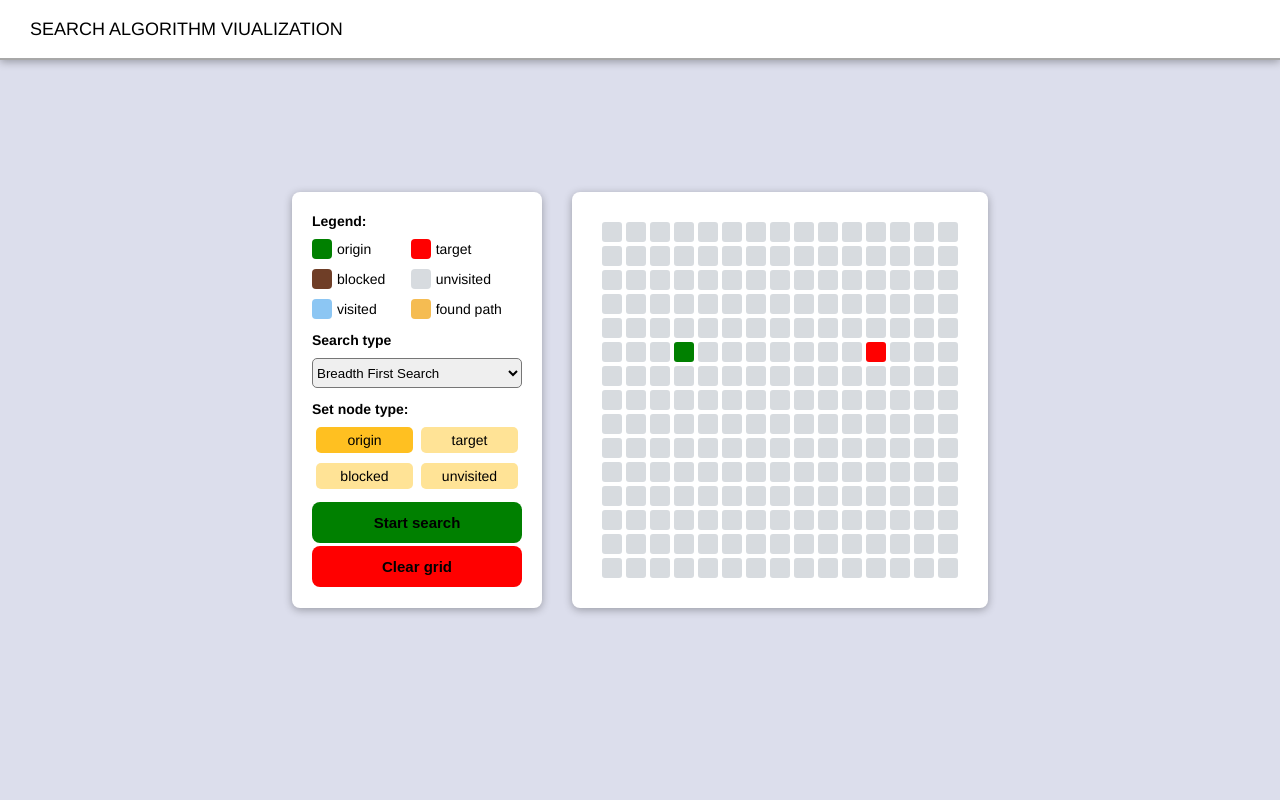
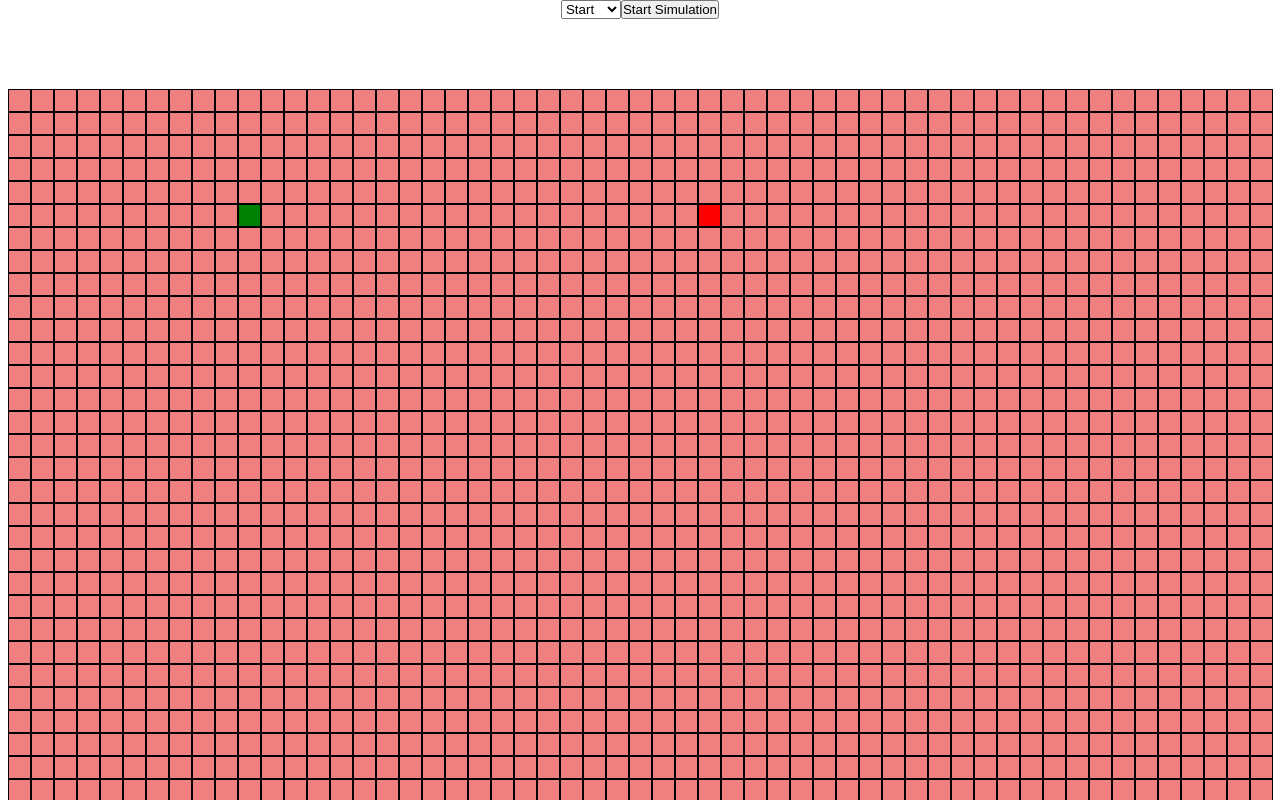
Before and after one commit to SamAndao/BFS-Visualization, a React (Create React App) app: page / in a window 1280 px wide. Built offline with nearby package versions, Linux system fonts and the light colour scheme.

Commit message:
commit recent changes

```diff
--- a/src/App.tsx
+++ b/src/App.tsx
@@ -1,423 +1,176 @@
 import { useEffect, useState } from "react";
+import { Interface } from "readline";
 
 function App() {
-  const [matrix, setMatrix] = useState<number[][]>([]);
-  // eslint-disable-next-line
-  const [matrixWidth, setMatrixWidth] = useState<number>(15);
-  // eslint-disable-next-line
-  const [matrixLength, setMatrixLength] = useState<number>(15);
-  const [selectedNodeType, setSelectedNodeType] = useState<number>(1);
-  const [searchType, setSearchType] = useState<number>(0);
-  const [rendered, setRendered] = useState<boolean>(false);
+  const [grid, setGrid] = useState<Array<Number>>([]);
 
-  const [startNode, setStartNode] = useState<number[]>([5, 3]);
-  const [endNode, setEndNode] = useState<number[]>([5, 11]);
-  const [wallNodes, setWallNodes] = useState<Set<string>>(new Set());
+  const [startNode, setStartNode] = useState<Array<Number>>([10 , 5]);
+  const [targetNode, setTargetNode] = useState<Array<Number>>([30, 5]);
 
-  const [isRunning, setIsRunning] = useState<boolean>(false);
+  const [type, setType] = useState<String>("start");
 
-  const gridItemColorClass = (gridItemNumberState: number) => {
-    switch (gridItemNumberState) {
-      case 0:
-        return "grid-open";
-      case 1:
-        return "grid-start";
-      case 2:
-        return "grid-end";
-      case 3:
-        return "grid-blocked";
-      case 4:
-        return "grid-travelled";
-      case 5:
-        return "grid-end-reached";
-      case 6:
-        return "grid-end-reached";
+  const documentHeight = document.documentElement.clientHeight;
+  const documentWidth = document.documentElement.clientWidth;
+  const boxRows = Math.floor(documentHeight / 23) - 3;
+  const boxColumns = Math.floor(documentWidth / 23);
+
+  function indexToCoords (indexNum: Number) {
+    const yCoord = Math.floor(Number(indexNum) / boxColumns);
+    const xCoord = Number(indexNum) - (yCoord * boxColumns);
+    return [xCoord, yCoord];
+
   }
-  };
 
-  const indexToMatrixValue = (indexNumber: number, length: number) => {
-    const resultArr: number[] = [];
-    resultArr[0] = Math.floor(indexNumber / length);
-    const widthNodes = length * resultArr[0];
-    resultArr[1] = indexNumber - widthNodes;
-    return resultArr;
-  };
+  function coordsToIndex (coords: Number[]) {
+    const [xCoord, yCoord] = coords;
+    return (Number(yCoord) * Number(boxColumns)) + Number(xCoord);
+  }
 
-  const addRemoveWallNode = (x: number, y: number) => {
-    const node = `${x} ${y}`;
-    const newSet = wallNodes;
-    if (newSet.has(node)) {
-      newSet.delete(node);
-    } else {
-      newSet.add(node);
+
+  function getCellClass( cellNum: Number) {
+    return cellNum === 1 ? "gridCell" : cellNum === 2 ? "gridWall" : cellNum === 3 ? "gridStart" : cellNum === 4 ? "gridTarget" : cellNum === 5 ? "gridTravelled" : "gridBack";
   }
-    setWallNodes(newSet);
-  };
 
-  const hasBeenSearched = () => {
-    for (let arr of matrix) {
-      for (let item of arr) {
-        if (item === 4) return true;
+  function handleSelectionChange(value:String) {
+    setType(value);
   }
+
+  function handleBoxClick( itemIndex: Number) {
+    setGrid((prevState) => {
+      const prevGrid = prevState.slice();
+      const changeNum:Number = type === "wall" ? 2 : type === "start" ? 3 : type === "target" ? 4 : 1;
+
+      if (changeNum === 3) {
+        prevGrid[Number(coordsToIndex(startNode))] = 1;
+        setStartNode(indexToCoords(itemIndex));
+      } else if (changeNum === 4) {
+        prevGrid[Number(coordsToIndex(targetNode))] = 1;
+        setTargetNode(indexToCoords(itemIndex));
       }
-    return false;
-  };
 
-  const handleGridItemClick = (index: number) => {
-    // b is x, a is y
-    const [a, b] = indexToMatrixValue(index, matrixLength);
-    const newMatrix = hasBeenSearched() ? createMatrix() : matrix.slice();
-    if (selectedNodeType === 1) {
-      const indexOfFoudNode = newMatrix.flat().indexOf(1);
-      if (indexOfFoudNode !== -1) {
-        const [aFound, bFound] = indexToMatrixValue(
-          indexOfFoudNode,
-          matrixLength
-        );
-        if (!(aFound === a && bFound === b)) {
-          newMatrix[aFound][bFound] = 0;
+      prevGrid[Number(itemIndex)] = changeNum === prevGrid[Number(itemIndex)] ? 1 : changeNum;
+      return prevGrid;
+    })
   }
-      }
-    }
-    if (selectedNodeType === 2) {
-      const indexOfFoudNode = newMatrix.flat().indexOf(2);
-      if (indexOfFoudNode !== -1) {
-        const [aFound, bFound] = indexToMatrixValue(
-          indexOfFoudNode,
-          matrixLength
-        );
-        if (!(aFound === a && bFound === b)) {
-          newMatrix[aFound][bFound] = 0;
-        }
-      }
-    }
-    if (newMatrix[a][b] === selectedNodeType) {
-      newMatrix[a][b] = 0;
-      if (selectedNodeType === 1) setStartNode([]);
-      if (selectedNodeType === 2) setEndNode([]);
-      if (selectedNodeType === 3) {
-        addRemoveWallNode(b, a);
-      }
-    } else {
-      newMatrix[a][b] = selectedNodeType;
-      if (startNode[0] === a && startNode[1] === b) {
-        setStartNode([]);
-      }
-      if (endNode[0] === a && endNode[1] === b) {
-        setEndNode([]);
-      }
-      if (selectedNodeType === 1) setStartNode([a, b]);
-      if (selectedNodeType === 2) setEndNode([a, b]);
-      if (selectedNodeType === 3) {
-        addRemoveWallNode(b, a);
-      }
-    }
-    setMatrix(newMatrix);
-  };
 
-  class Node {
-    x: number;
-    y: number;
-    prev: Node | null;
-    constructor(x: number, y: number, prev: Node | null) {
-      this.x = x;
-      this.y = y;
-      this.prev = prev;
+  class GridNode {
+    index: Number;
+    prevNode: GridNode | null;
+    constructor(index: Number, prevNode?: GridNode) {
+      this.index = index;
+      this.prevNode = prevNode ?? null;
     }
   }
 
-  const handleBacktracking = async (node: Node) => {
-    let curr = node;
+  async function startSimulation() {
 
-    await new Promise((resolve) => setTimeout(resolve, 200)); // Delay
+    const targetIndex = coordsToIndex(targetNode);
 
-    while (curr.prev !== null) {
-      if (curr.prev.prev === null) break;
+    const travelledSet = new Set();
+    const operationStack:GridNode[] = [];
 
-      const { x, y } = curr.prev;
-      // set color;
+    operationStack.push(new GridNode(coordsToIndex(startNode)));
 
-      setMatrix((prevMatrix) => {
-        const newMatrix = [...prevMatrix];
-        newMatrix[y][x] = 6;
-        return newMatrix;
-      });
-      await new Promise((resolve) => setTimeout(resolve, 80)); // Delay
-      curr = curr.prev;
+    let targetNodeReached = false;
+
+
+
+    while (!targetNodeReached && operationStack.length > 0) {
+      let currNode = operationStack.shift();
+
+      if (currNode && currNode.index != targetIndex) {
+        const indexNumber = Number(currNode.index);
+        setGrid((prevState) => {
+          const prevGrid = prevState.slice();
+          prevGrid[indexNumber] = prevGrid[indexNumber] != 2 && prevGrid[indexNumber] != 3 ? 5 : prevGrid[indexNumber];
+          return prevGrid;
+        })
+
+        const sideCells: Number[] = [indexNumber - boxColumns, indexNumber + 1, indexNumber + boxColumns, indexNumber - 1];
+        for (let i = 0; i < 4; i++ ) {
+          if(!travelledSet.has(sideCells[i]) && Number(sideCells[i]) < grid.length && Number(sideCells[i]) >= 0 && grid[Number(sideCells[i])] != 2) {
+            if (i === 1) {
+              if (Number(sideCells[i]) % boxColumns != 0) {
+                travelledSet.add(sideCells[i]);
+                operationStack.push(new GridNode(sideCells[i], currNode));
               }
-  };
+            } else if (i ===3) {
+              if (Number(sideCells[i]) % boxColumns != boxColumns - 1) {
+                travelledSet.add(sideCells[i]);
+                operationStack.push(new GridNode(sideCells[i], currNode));
+              }
+            } else {
+              travelledSet.add(sideCells[i]);
+              operationStack.push(new GridNode(sideCells[i], currNode));
+            }
 
-  const startSearchNode = async () => {
-    if (startNode.length === 0 || endNode.length === 0 || isRunning === true)
-      return;
+          }
+        }
+      await new Promise((resolve) => setTimeout(resolve, .1));
+      } else {
+        targetNodeReached = true;
+        console.log('true')
 
-    setMatrix(createMatrix());
-    setIsRunning(true);
-
-    const nodeArray: Node[] = [new Node(startNode[1], startNode[0], null)];
-    const isVisited: Set<string> = new Set();
-
-    isVisited.add(`${startNode[1]} ${startNode[0]}`);
-
-    let isTargetNodeFound: boolean = false;
-
-    const checkNodeTravelldedBlockedOOB = (node: Node) => {
-      const a = node.y;
-      const b = node.x;
-      if (a < 0 || b < 0 || a === matrixWidth || b === matrixLength)
-        return false;
-      if (isVisited.has(`${b} ${a}`)) return false;
-      //needs more work
-      if (matrix[a][b] === 3) return false;
-      if (matrix[a][b] === 2) {
-        isTargetNodeFound = true;
-      }
-      return true;
-    };
-
-    await new Promise((resolve) => setTimeout(resolve, 400)); // Delay
-
-    const BFSOperation = async () => {
-      while (nodeArray.length > 0 && !isTargetNodeFound) {
-        const currNode = nodeArray.shift();
         if (currNode) {
-          const { x, y } = currNode;
-
-          const nodeSides: Node[] = [
-            new Node(x, y - 1, currNode),
-            new Node(x + 1, y, currNode),
-            new Node(x, y + 1, currNode),
-            new Node(x - 1, y, currNode),
-          ];
-          for (const node of nodeSides) {
-            if (checkNodeTravelldedBlockedOOB(node) && !isTargetNodeFound) {
-              isVisited.add(`${node.x} ${node.y}`);
-              nodeArray.push(node);
-              setMatrix((prevMatrix) => {
-                const newMatrix = [...prevMatrix];
-                newMatrix[node.y][node.x] = 4;
-                return newMatrix;
-              });
-              await new Promise((resolve) => setTimeout(resolve, 25)); // Delay
-            }
-            if (node.x === endNode[1] && node.y === endNode[0]) {
-              await handleBacktracking(node);
+          while (currNode.prevNode != null) {
+            console.log('hi')
+            setGrid((prevState) => {
+              const prevGrid = prevState.slice();
+              prevGrid[Number(currNode?.index)] = prevGrid[Number(currNode?.index)] != 4 && prevGrid[Number(currNode?.index)] != 3 ? 6 : prevGrid[Number(currNode?.index)];
+              return prevGrid;
+            })
+            await new Promise((resolve) => setTimeout(resolve, 10));
+            currNode = currNode?.prevNode
           }
         }
       }
     }
-      setIsRunning(false);
-    };
 
-    const DFSOperation = async () => {
-      while (nodeArray.length > 0 && !isTargetNodeFound) {
-        const currNode = nodeArray.shift();
-        if (currNode) {
-          const { x, y } = currNode;
+  }
 
-          const nodeSides: Node[] = [
-            new Node(x, y - 1, currNode),
-            new Node(x + 1, y, currNode),
-            new Node(x, y + 1, currNode),
-            new Node(x - 1, y, currNode),
-          ];
-          for (const node of nodeSides) {
-            if (checkNodeTravelldedBlockedOOB(node) && !isTargetNodeFound) {
-              isVisited.add(`${node.x} ${node.y}`);
-              nodeArray.push(node);
-              setMatrix((prevMatrix) => {
-                const newMatrix = [...prevMatrix];
-                newMatrix[node.y][node.x] = 4;
-                return newMatrix;
-              });
-              await new Promise((resolve) => setTimeout(resolve, 25)); // Delay
-              break;
-            }
-            if (node.x === endNode[1] && node.y === endNode[0]) {
-              await handleBacktracking(node);
+  useEffect(() => {
+    const tempGrid:number[] = [];
+
+    for (let i = 0; i < boxRows; i++) {
+      for (let j = 0; j < boxColumns; j++) {
+        if (startNode[0] === j && startNode[1] === i) {
+          tempGrid.push(3);
+        } else if (targetNode[0] === j && targetNode[1] === i) {
+          tempGrid.push(4);
+
+        } else {
+          tempGrid.push(1);
         }
       }
     }
-      }
-      setIsRunning(false);
-    };
-
-    if (searchType === 0) {
-      BFSOperation();
-    } else if (searchType === 1) {
-      DFSOperation();
-    }
-  };
-
-  const createMatrix = () => {
-    let matrixContent: number[][] = [];
-    for (let i = 0; i < matrixWidth; i++) {
-      const row: number[] = [];
-      for (let j = 0; j < matrixLength; j++) {
-        row.push(0);
-      }
-      matrixContent.push(row);
-    }
-    if (startNode.length && endNode.length) {
-      matrixContent[startNode[0]][startNode[1]] = 1;
-      matrixContent[endNode[0]][endNode[1]] = 2;
-    }
-
-    if (wallNodes.size) {
-      wallNodes.forEach((item) => {
-        const [y, x] = item.split(" ");
-        matrixContent[Number(x)][Number(y)] = 3;
-      });
-    }
-    return matrixContent;
-  };
-
-  const handleClear = () => {
-    if (isRunning) {
-      return;
-    }
-    setMatrix(createMatrix());
-  };
-
-  useEffect(() => {
-    if (rendered) return;
-    setRendered(true);
-    setMatrix(createMatrix());
-    // eslint-disable-next-line
+    setGrid(tempGrid);
   }, []);
-
-  const scrollToElement = (id: string) => {
-    const element = document.getElementById(id);
-    if (element) {
-      element.scrollIntoView({
-        behavior: "smooth", // You can change this to 'auto' or 'instant' if needed
-        block: "start", // Scroll to the top of the element
-      });
-    }
-  };
 
   return (
     <div className="App">
-      <header className="header">
-        <h1>SEARCH ALGORITHM VIUALIZATION</h1>
-      </header>
-      <div id="grid"></div>
-      <div className="main-content">
+      <div className="header">
+        <select onChange={(e) => {
+          handleSelectionChange(e.target.value);
+        }}>
+          <option value="start">Start</option>
+          <option value="wall">Wall</option>
+          <option value="target">Target</option>
+        </select>
+        <button onClick={() => { startSimulation()}}>Start Simulation</button>
+      </div>
+      <div className="gridContainer">
+        {!grid.length ||
+          grid.map((item, index) => {
+            return (
               <div
-          className="matrix-grid"
-          style={{
-            gridTemplateRows: `repeat(${matrixWidth}, 20px)`,
-            gridTemplateColumns: `repeat(${matrixLength}, 20px)`,
+                className={`${getCellClass(item)} gridCellItem`}
+                onMouseDown={ (e) => {
+                  handleBoxClick(Number(index));
                 }}
               >
-          {matrix.flat().map((element: number, index: number) => {
-            return (
-              <div
-                key={index}
-                className={`grid-item ${gridItemColorClass(element)}`}
-                onMouseDown={
-                  !isRunning && typeof element === "number"
-                    ? () => {
-                        handleGridItemClick(index);
-                      }
-                    : undefined
-                }
-              ></div>
+              </div>
             );
           })}
-        </div>
-        <div className="controls">
-          <div className="legends">
-            <h3 className="set-node--heading">Legend:</h3>
-            <ul className="legend-list">
-              <li className="legend-list-item">
-                <div className="legend-origin legend-item"></div>
-                <h4>origin</h4>
-              </li>
-              <li className="legend-list-item">
-                <div className="legend-target legend-item"></div>
-                <h4>target</h4>
-              </li>
-              <li className="legend-list-item">
-                <div className="legend-blocked legend-item"></div>
-                <h4>blocked</h4>
-              </li>
-              <li className="legend-list-item">
-                <div className="legend-unvisited legend-item"></div>
-                <h4>unvisited</h4>
-              </li>
-              <li className="legend-list-item">
-                <div className="legend-visited legend-item"></div>
-                <h4>visited</h4>
-              </li>
-              <li className="legend-list-item">
-                <div className="legend-end-path legend-item"></div>
-                <h4>found path</h4>
-              </li>
-            </ul>
-          </div>
-          <div className="set-search-type">
-            <h3 className="set-node--heading">Search type</h3>
-            <select
-              onChange={(e) => setSearchType(Number(e.target.value))}
-              className="set-search-type-selection"
-            >
-              <option value={0}>Breadth First Search</option>
-              <option value={1}>Depth First Search</option>
-            </select>
-          </div>
-          <div className="set-node--container">
-            <h3 className="set-node--heading">Set node type:</h3>
-            <div className="set-node">
-              <div
-                className={`node-type ${
-                  selectedNodeType === 1 ? "selected" : null
-                }`}
-                onClick={() => setSelectedNodeType(1)}
-              >
-                origin
-              </div>
-              <div
-                className={`node-type ${
-                  selectedNodeType === 2 ? "selected" : null
-                }`}
-                onClick={() => setSelectedNodeType(2)}
-              >
-                target
-              </div>
-              <div
-                className={`node-type ${
-                  selectedNodeType === 3 ? "selected" : null
-                }`}
-                onClick={() => setSelectedNodeType(3)}
-              >
-                blocked
-              </div>
-              <div
-                className={`node-type ${
-                  selectedNodeType === 0 ? "selected" : null
-                }`}
-                onClick={() => setSelectedNodeType(0)}
-              >
-                unvisited
-              </div>
-            </div>
-          </div>
-
-          <button
-            className="btn btn-start"
-            onClick={() => {
-              scrollToElement("grid");
-              startSearchNode();
-            }}
-          >
-            Start search
-          </button>
-
-          <button className="btn btn-clear" onClick={() => handleClear()}>
-            Clear grid
-          </button>
-        </div>
       </div>
     </div>
   );
--- a/src/index.css
+++ b/src/index.css
@@ -2,6 +2,7 @@
   box-sizing: border-box;
   margin: 0;
   padding: 0;
+  overflow: hidden;
 }
 
 html {
@@ -9,226 +10,59 @@ html {
 }
 
 body {
-  margin: 0;
-  padding: 0;
   font-family: Helvetica, Arial, sans-serif;
   -webkit-font-smoothing: antialiased;
   -moz-osx-font-smoothing: grayscale;
 }
 
 .App {
-  background-color: #dcdeec;
-  min-height: 700px;
+  /* background-color: #dcdeec; */
+  min-height: 100vh;
   height: 100vh;
+  display: flex;
+  flex-direction: column;
+  align-items: center;
 
 }
 /* #4093d7 */
 
-.header {
-  background-color: #fff;
-  height: 60px;
-  width: 100%;
+.gridContainer {
   display: flex;
-  align-items: center;
-  border-bottom: 2px solid #5b5b5b86;
-  padding: 15px;
-  box-shadow: 0px 2px 8px rgba(0, 0, 0, 0.301);
-  padding-left: 30px;
-  z-index: 1000;
-  position: fixed;
-  top: 0;
+  flex-wrap: wrap;
+  height: calc(100vh - 70px);
+  margin-top: 70px;
+  align-content: flex-start;
+  /* background-color: red; */
+  justify-content: center;
+  }
+
+.gridCellItem {
+  height: 23px;
+  width: 23px;
+  border: 1px solid black;
+  margin: 0;
+  transition: .25s;
 }
 
-.header h1 {
-  color: black;
-  font-weight: 400;
-  font-size: 18px;
+.gridCell {
+  background-color: lightcoral;
 }
 
-.main-content {
-
-  display: flex;
-  width: 100%;
-  height: 100%;
-  z-index: 100;
-  flex-direction: row-reverse;
-  justify-content: center;
-  align-items: center;
-
+.gridStart {
+  background-color: green;
 }
 
-.controls {
-  display: flex;
-  flex-direction: column;
-  width: 250px;
-  height: 416px;
-  border-radius: 8px;
-  background-color: white;
-  margin-right: 30px;
-  padding: 20px;
-  box-shadow: 0px 2px 8px rgba(0, 0, 0, 0.301);
-  justify-content: space-around;
-}
-
-h4 {
-  font-size: 14px;
-  font-weight: 400;
-}
-
-.set-search-type-selection {
-  width: 100%;
-  height: 30px;
-  border-radius: 5px;
-  margin-bottom: 10px;
-
-}
-
-.legend-list {
-  list-style-type: none;
-  display: flex;
-  flex-wrap: wrap;
-}
-.legend-list-item {
-  display: flex;
-  align-items: center;
-  width: 47%;
-  margin-bottom: 10px;
-
-}
-
-.legend-item {
-  height: 20px;
-  width: 20px;
-  margin-right: 5px;
-  border-radius: 4px;
-}
-
-.legend-origin {
-  background-color: green;
-}
-.legend-target {
-  background-color: red;
-}
-.legend-blocked {
-  background-color: #612b12e8 ;
-}
-.legend-unvisited {
-  background-color: #c3c9d0ab;
-}
-.legend-end-path {
-  background-color: rgba(243, 171, 38, 0.797);
-}
-.legend-visited {
-  background-color: #3c9fea97
-}
-
-.btn {
-  border: none;
-  cursor: pointer;
-  width: 100%;
-  padding: 12px;
-  border-radius: 8px;
-  font-size: 15px;
-  font-weight: 600;
-}
-
-.btn-start {
-  background-color: green;
-}
-.btn-clear {
+.gridTarget {
   background-color: red;
 }
 
-.set-node--heading {
-  font-size: 14px;
-  font-weight: 700;
-  margin-bottom: 10px;
+.gridWall {
+  background-color: orange;
 }
 
-.set-node {
-  display: flex;
-  justify-content: space-around;
-  flex-wrap: wrap;
+.gridTravelled {
+  background-color: rgb(19, 146, 104);
 }
-.node-type {
-  cursor: pointer;
-  background-color: #ffe396;
-  font-size: 14px;
-  padding: 5px;
-  transition: .5s;
-  border-radius: 5px;
-  width: 46%;
-  margin-bottom: 10px;
-  text-align: center;
-
+.gridBack {
+  background-color: midnightblue;
 }
-
-.selected {
-  background-color: #ffc021;
-}
-
-
-.matrix-grid {
-  display: grid;
-  grid-gap: 4px;
-  padding: 30px;
-  box-shadow: 0px 2px 8px rgba(0, 0, 0, 0.301);
-  background-color: #fff;
-  border-radius: 8px;
-}
-
-.grid-item {
-  height: 20px;
-  width: 20px;
-  border-radius: 3px;
-  transition: .3s;
-  text-align: center;
-}
-
-
-.grid-start {
-  background-color: green;
-}
-
-.grid-end {
-  background-color: red;
-}
-
-.grid-open {
-  background-color: #c3c9d0ab;
-}
-
-.grid-travelled {
-  background-color: #3c9fea97;
-}
-.grid-blocked {
-  background-color: #612b12e8;
-}
-
-.grid-end-reached {
-  background-color: rgba(243, 171, 38, 0.797);
-}
-
-.selection {
-  margin-top: 20px;
-}
-
-@media only screen and (max-width: 800px) {
-  .main-content{
-    flex-direction: column;
-  }
-  .matrix-grid {
-    grid-gap: 2px;
-    padding: 10px;
-    margin-top: 40px;
-
-  }
-  .App {
-    min-height: 900px;
-  }
-  .controls {
-    width: 350px;
-    margin-right: 0;
-    margin-top: 20px;
-  }
-}
```
Lines whose indentation alone changed are shown as unchanged.
